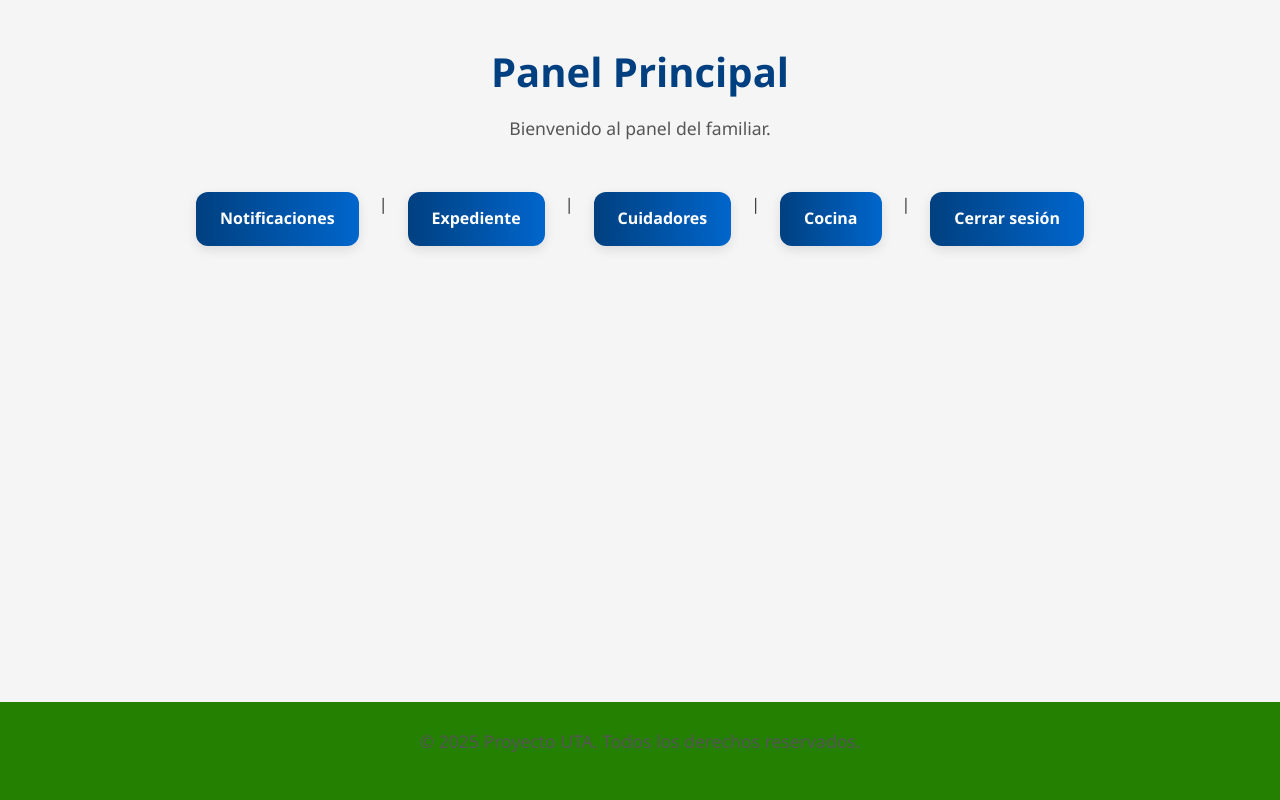
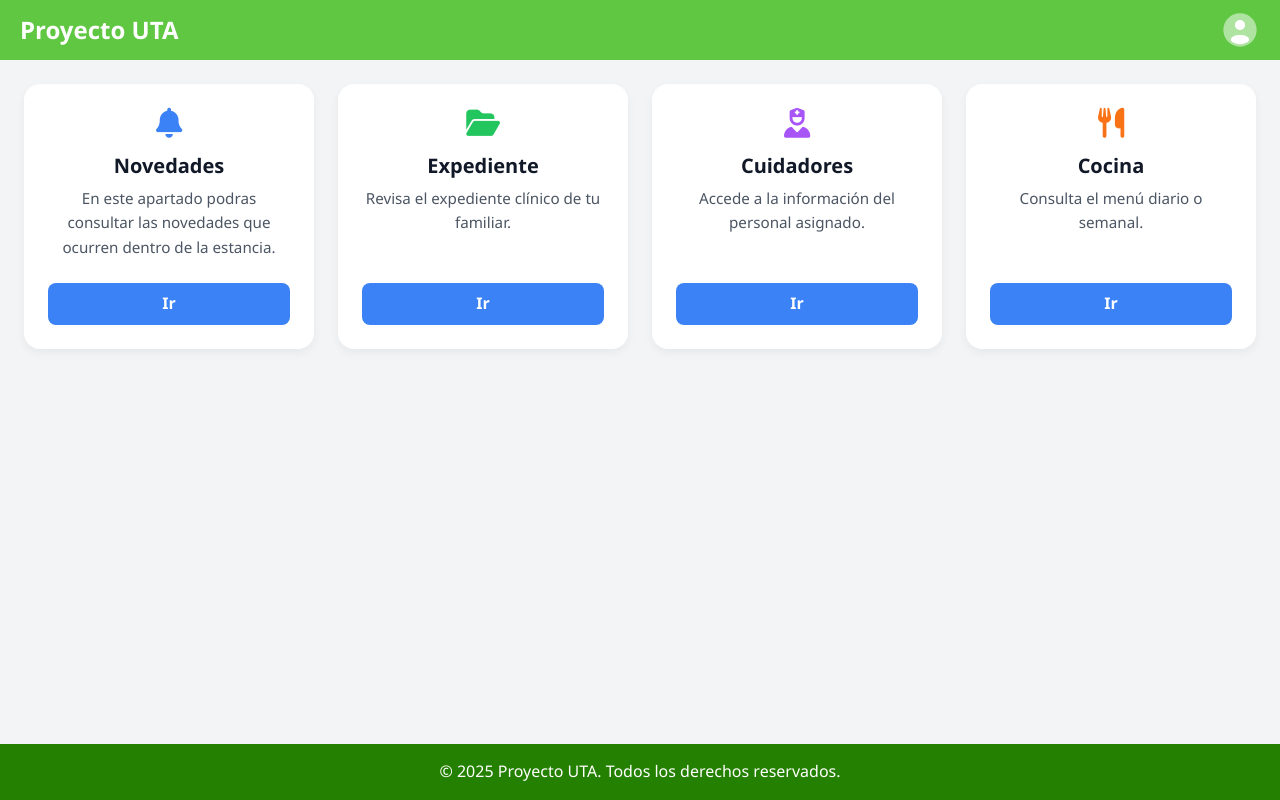
Before and after one commit to Kallolt2030/Estancia, a PHP site: page / in a window 1280 px wide. Run offline with PHP 8.4, Linux system fonts and the light colour scheme; the visitor is signed in with stand-in values (Sample User, id 1); some libraries are stand-ins or nearby versions.

Commit message:
Dashboard

```diff
--- a/assets/css/indexAD.css
+++ b/assets/css/indexAD.css
@@ -1,74 +1,43 @@
-/* Reset */
-* {
-    margin: 0;
-    padding: 0;
-    box-sizing: border-box;
+.panel-card {
+  background-color: white;
+  padding: 1.5rem;
+  border-radius: 1rem;
+  box-shadow: 0 4px 10px rgba(0, 0, 0, 0.05);
+  display: flex;
+  flex-direction: column;
+  justify-content: space-between;
+  transition: transform 0.2s ease;
+  text-align: center;
 }
 
-body {
-    font-family: 'Segoe UI', sans-serif;
-    background-color: #f0f4f8;
-    color: #333;
-    min-height: 100vh;
-    display: flex;
-    flex-direction: column;
+.panel-card:hover {
+  transform: translateY(-4px);
 }
 
-/* Encabezado principal */
-h2 {
-    text-align: center;
-    margin-top: 40px;
-    font-size: 2.5rem;
-    color: #004080;
+.card-title {
+  font-size: 1.25rem;
+  font-weight: 600;
+  margin-bottom: 0.25rem;
+  color: #111827;
 }
 
-/* Texto de bienvenida */
-p {
-    text-align: center;
-    margin: 10px auto 30px;
-    font-size: 1.1rem;
-    color: #555;
-    max-width: 800px;
+.card-text {
+  font-size: 0.95rem;
+  color: #4b5563;
 }
 
-/* Contenedor del menú */
-nav {
-    display: flex;
-    flex-wrap: wrap;
-    justify-content: center;
-    gap: 20px;
-    padding: 20px 0;
+.card-button {
+  margin-top: 1.5rem;
+  background-color: #3b82f6;
+  color: white;
+  text-align: center;
+  padding: 0.5rem 1rem;
+  border-radius: 0.5rem;
+  text-decoration: none;
+  font-weight: 600;
+  transition: background-color 0.3s ease;
 }
 
-/* Estilo de botones del panel */
-nav a {
-    background: linear-gradient(to right, #004080, #0066cc);
-    color: white;
-    text-decoration: none;
-    padding: 14px 24px;
-    border-radius: 12px;
-    font-weight: bold;
-    box-shadow: 0 4px 12px rgba(0, 0, 0, 0.1);
-    transition: all 0.3s ease;
+.card-button:hover {
+  background-color: #2563eb;
 }
-
-nav a:hover {
-    transform: scale(1.05);
-    background: linear-gradient(to right, #003366, #005bb5);
-}
-
-/* Contenedor principal */
-main {
-    flex: 1;
-    padding: 20px;
-}
-
-/* Footer */
-footer {
-    background-color: #004080;
-    color: #fff;
-    text-align: center;
-    padding: 20px;
-    width: 100%;
-    font-size: 0.9rem;
-}
--- a/dashboard/index.php
+++ b/dashboard/index.php
@@ -1,13 +1,72 @@
 <?php include '../includes/auth.php'; ?>
+<?php include '../includes/headerAD.php'; ?>
+<!DOCTYPE html>
+<html lang="es">
+<head>
+  <meta charset="UTF-8">
+  <title>Panel del Familiar</title>
+  <meta name="viewport" content="width=device-width, initial-scale=1.0">
 
-<link rel="stylesheet" href="../assets/css/indexAD.css">
-<h2>Panel Principal</h2>
-<p>Bienvenido al panel del familiar.</p>
-<nav>
-    <a href="notificaciones.php">Notificaciones</a> |
-    <a href="expediente.php">Expediente</a> |
-    <a href="cuidadores.php">Cuidadores</a> |
-    <a href="cocina.php">Cocina</a> |
-    <a href="logout.php">Cerrar sesión</a>
-</nav>
-<?php include '../includes/footer.php'; ?>
+  <!-- Tailwind CSS -->
+  <script src="https://cdn.tailwindcss.com"></script>
+  <!-- Google Fonts -->
+  <link href="https://fonts.googleapis.com/css2?family=Inter:wght@400;600&display=swap" rel="stylesheet">
+  <!-- Font Awesome (para los íconos) -->
+  <link rel="stylesheet" href="https://cdnjs.cloudflare.com/ajax/libs/font-awesome/6.5.0/css/all.min.css">
+
+  <!-- CSS personalizado -->
+  <link rel="stylesheet" href="../assets/css/indexAD.css">
+</head>
+<body class="flex flex-col min-h-screen bg-gray-100 text-gray-800 font-[Inter]">
+
+  <main class="flex-grow flex flex-col items-center p-6">
+    <h1 class="text-3xl font-bold mb-6">Panel del Familiar</h1>
+
+    <div class="grid grid-cols-1 sm:grid-cols-2 lg:grid-cols-4 gap-6 w-full max-w-7xl">
+
+      <!-- Notificaciones -->
+      <div class="panel-card">
+        <div>
+          <i class="fa-solid fa-bell text-blue-500 text-3xl mb-3"></i>
+          <h2 class="card-title">Novedades</h2>
+          <p class="card-text">En este apartado podras consultar las novedades que ocurren dentro de la estancia.</p>
+        </div>
+        <a href="notificaciones.php" class="card-button">Ir</a>
+      </div>
+
+      <!-- Expediente -->
+      <div class="panel-card">
+        <div>
+          <i class="fa-solid fa-folder-open text-green-500 text-3xl mb-3"></i>
+          <h2 class="card-title">Expediente</h2>
+          <p class="card-text">Revisa el expediente clínico de tu familiar.</p>
+        </div>
+        <a href="expediente.php" class="card-button">Ir</a>
+      </div>
+
+      <!-- Cuidadores -->
+      <div class="panel-card">
+        <div>
+          <i class="fa-solid fa-user-nurse text-purple-500 text-3xl mb-3"></i>
+          <h2 class="card-title">Cuidadores</h2>
+          <p class="card-text">Accede a la información del personal asignado.</p>
+        </div>
+        <a href="cuidadores.php" class="card-button">Ir</a>
+      </div>
+
+      <!-- Cocina -->
+      <div class="panel-card">
+        <div>
+          <i class="fa-solid fa-utensils text-orange-500 text-3xl mb-3"></i>
+          <h2 class="card-title">Cocina</h2>
+          <p class="card-text">Consulta el menú diario o semanal.</p>
+        </div>
+        <a href="cocina.php" class="card-button">Ir</a>
+      </div>
+
+    </div>
+  </main>
+
+  <?php include '../includes/footer.php'; ?>
+</body>
+</html>
--- /dev/null
+++ b/includes/headerAD.php
@@ -0,0 +1,27 @@
+<!DOCTYPE html>
+<html lang="es">
+<head>
+  <meta charset="UTF-8">
+  <title>Proyecto UTA</title>
+  <link rel="stylesheet" href="../assets/css/style.ccs">
+</head>
+<body>
+
+  <!-- NAV SUPERIOR (siempre visible) -->
+  <div class="nav-superior">
+    <h2 class="logo">Proyecto UTA</h2>
+    <div class="nav-acceso">
+      <a href="../public/index.php">
+        <img src="../assets/iconos/user-circle-svgrepo-com (1).svg" alt="Icono Acceso" class="icono-acceso">
+      </a>
+    </div>
+  </div>
+
+  <!-- NAV INFERIOR (desaparece al hacer scroll) -->
+
+
+  <!-- Tu contenido principal iría aquí -->
+
+  <script src="../assets/js/header.js"></script>
+</body>
+</html>
```
